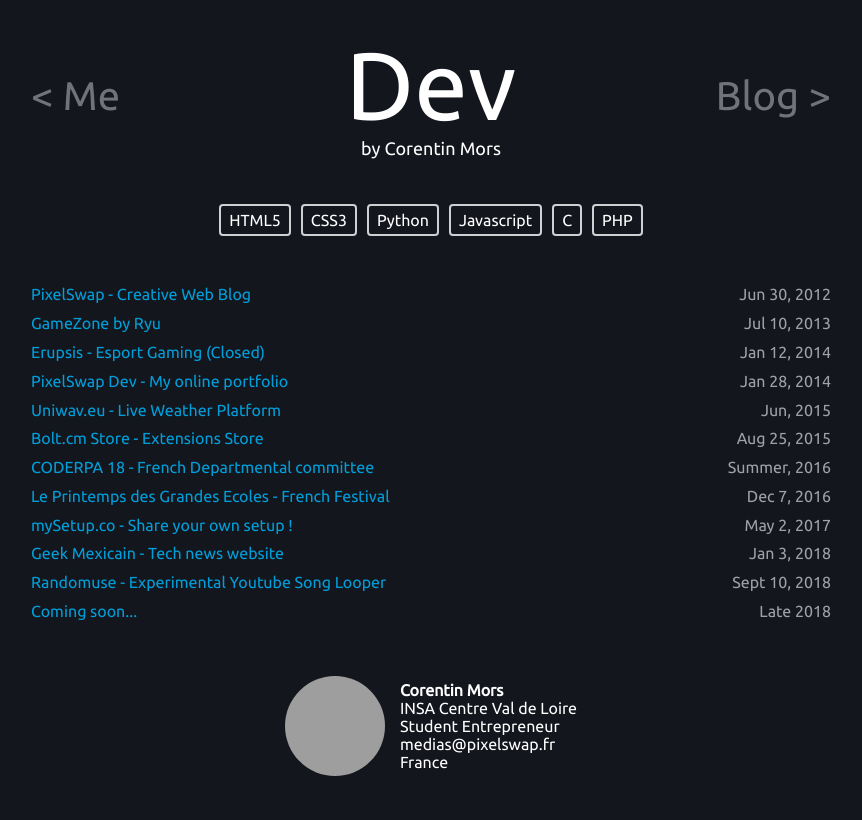
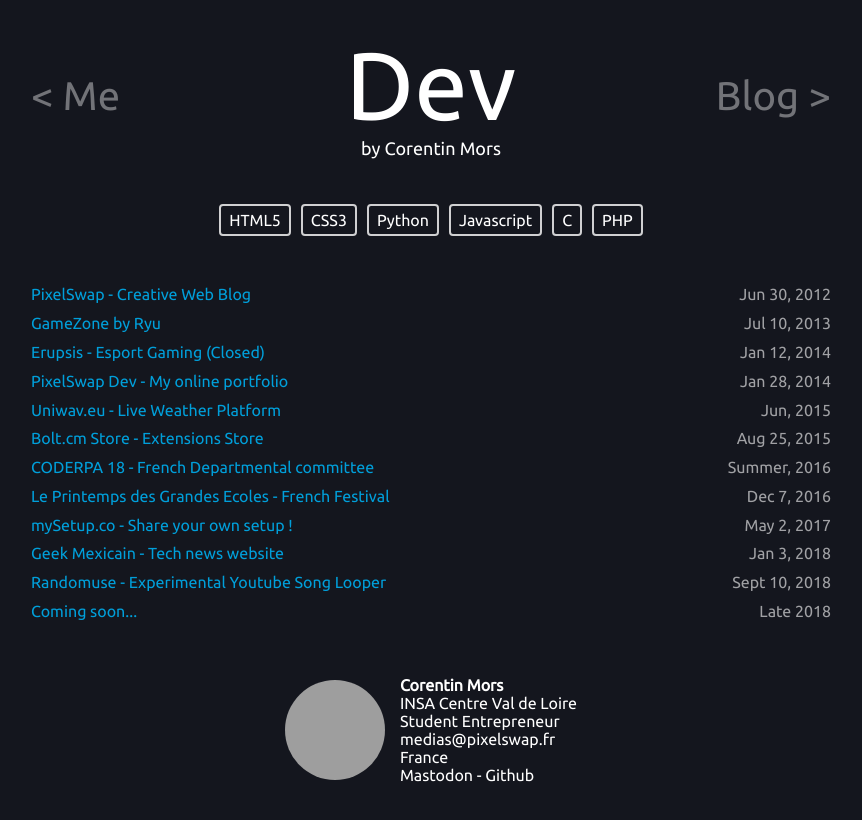
Before and after one commit to Mikescops/dev, a plain HTML site: page index.html in a window 1280 px wide. Shown: the whole page, without its empty margins (209-1071 px from the left). Drawn offline with Linux system fonts and the light colour scheme; grey boxes are pictures that could not be loaded.

Commit message:
Add mastodon and twitter links

```diff
--- a/index.html
+++ b/index.html
@@ -101,6 +101,7 @@
                 <span itemprop="jobtitle" style="display:block;">Student Entrepreneur</span>
                 <span itemprop="email" style="display:block;">medias@pixelswap.fr</span>
                 <div itemprop="address" itemscope itemtype="http://schema.org/PostalAddress"><span itemprop="addressCountry"style="display:block;">France</span></div>
+                <a rel="me" href="https://mastodon.social/@Mikescops">Mastodon</a> - <a href="https://github.com/Mikescops">Github</a>
             </div>
         </div>
     </div>
```
